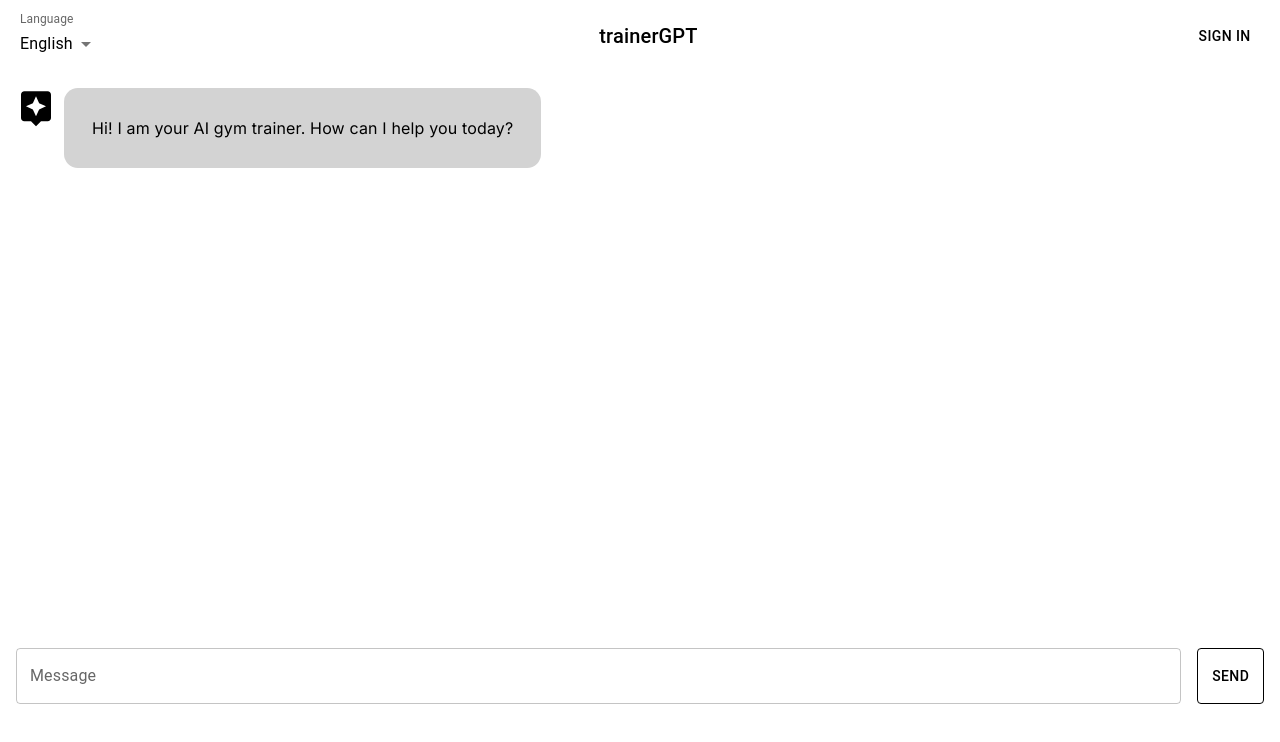
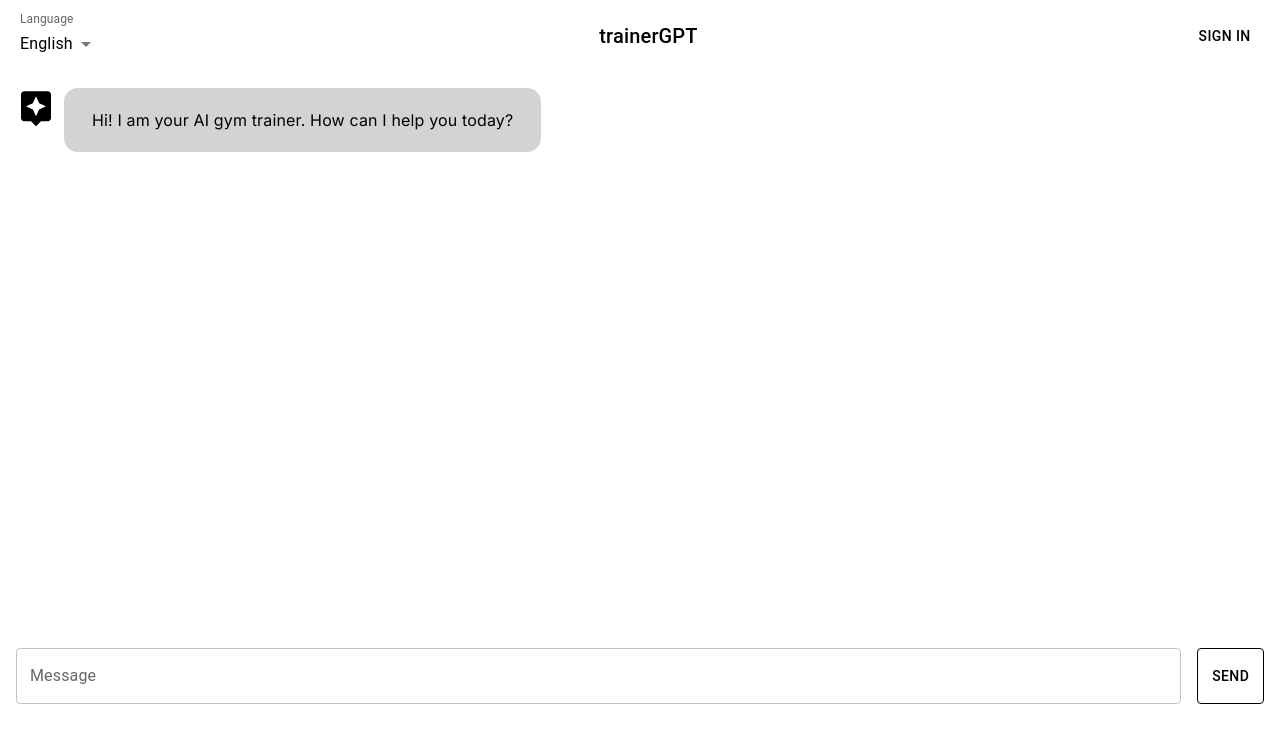
Before and after one commit to lc4490/ai_trainer, a Next.js app: page / in a window 1280 px wide. Shown: the top 742 px of the page. Built offline with nearby package versions, Linux system fonts and the light colour scheme; no server answers.

Commit message:
changed text box size

```diff
--- a/app/page.js
+++ b/app/page.js
@@ -399,11 +399,6 @@
     return ret;
   };
 
-
-
-
-
-
   return (
     <ThemeProvider theme={theme}>
       <CssBaseline />
@@ -538,7 +533,8 @@
                     bgcolor={message.role === 'assistant' ? 'background.bubbles' : 'background.userBubble'}
                     color={message.role === 'assistant' ? "text.primary" : 'black'}
                     borderRadius={3.5}
-                    p={3.5}
+                    paddingX={3.5}
+                    paddingY={2.5}
                     sx={{
                       maxWidth: '75%', // Ensure the box doesn't take up the entire width
                       wordBreak: 'break-word', // Break long words to avoid overflow
```
